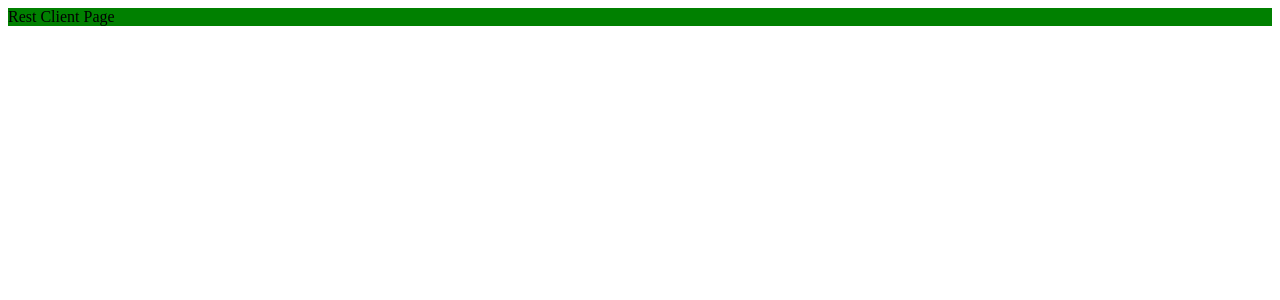
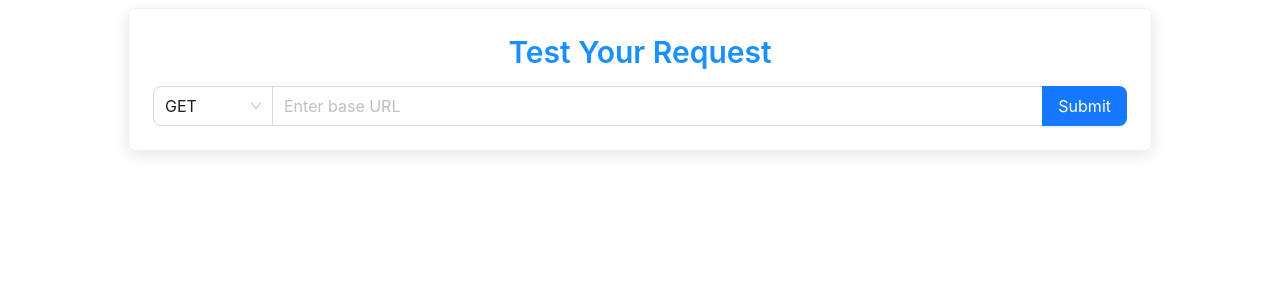
Before and after one commit to GKonopelko/rest-client-app, a Next.js app: page /RestClientPage/RestClientPage in a window 1280 px wide. Shown: the top 300 px of the page. Built offline with nearby package versions, Linux system fonts and the light colour scheme.

Commit message:
feat: add url line

```diff
--- a/src/pages/RestClientPage/RestClientPage.module.css
+++ b/src/pages/RestClientPage/RestClientPage.module.css
@@ -1,4 +1,25 @@
-.page {
-  background-color: green;
-  color: black;
+.section {
+  display: flex;
+  width: 80vw;
+  margin: 0px auto;
 }
+
+.card {
+  width: 100%;
+  box-shadow: 0 4px 16px rgba(0, 0, 0, 0.1);
+}
+
+.title {
+  display: flex;
+  width: fit-content;
+  margin: 0px auto 30px auto;
+  color: #1890ff !important;
+}
+
+.url-line {
+  width: 100%;
+}
+
+.select {
+  min-width: 120px;
+}
--- a/src/pages/RestClientPage/RestClientPage.tsx
+++ b/src/pages/RestClientPage/RestClientPage.tsx
@@ -1,5 +1,41 @@
+'use client';
+
+import { Card, Typography, Space, Input, Button, Select } from 'antd';
 import styles from './RestClientPage.module.css';
 
+const { Title } = Typography;
+const { Option } = Select;
+const methods: string[] = [
+  'GET',
+  'POST',
+  'PUT',
+  'DELETE',
+  'PATCH',
+  'HEAD',
+  'OPTIONS',
+  'CONNECT',
+  'TRACE',
+];
+
 export default function RestClientPage() {
-  return <div className={styles.page}>Rest Client Page</div>;
+  return (
+    <section className={styles.section}>
+      <Card className={styles.card}>
+        <Title level={2} className={styles.title}>
+          Test Your Request
+        </Title>
+        <Space.Compact className={styles['url-line']} size="large">
+          <Select className={styles.select} defaultValue="GET">
+            {methods.map((elem) => (
+              <Option key={elem} value={elem}>
+                {elem}
+              </Option>
+            ))}
+          </Select>
+          <Input placeholder="Enter base URL" />
+          <Button type="primary">Submit</Button>
+        </Space.Compact>
+      </Card>
+    </section>
+  );
 }
```
